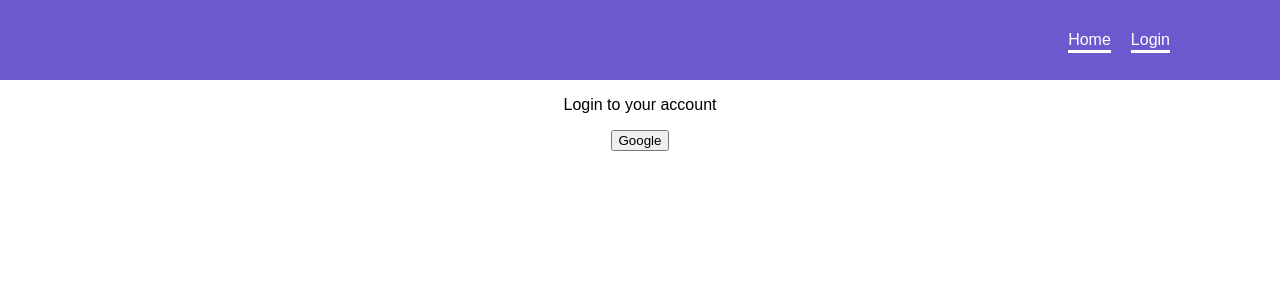
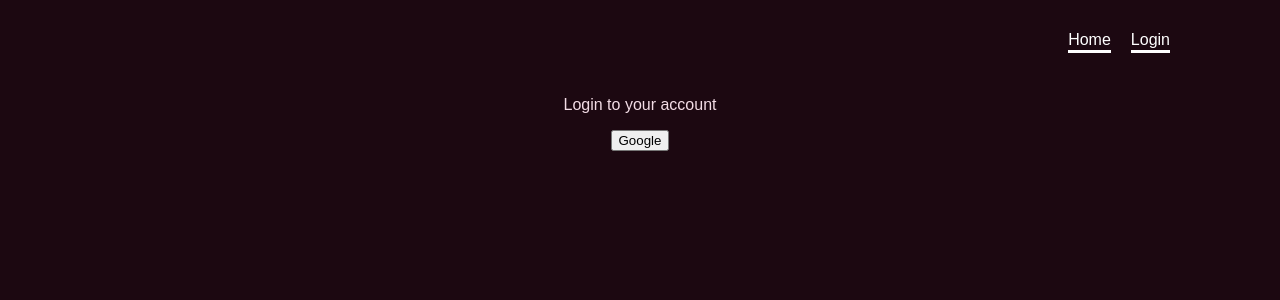
Before and after one commit to CeDwukropek/React-Project, a React (Create React App) app: page / in a window 1280 px wide. Shown: the top 300 px of the page. Built offline with nearby package versions, Linux system fonts and the light colour scheme; no server answers.

Commit message:
styling things

```diff
--- a/src/App.css
+++ b/src/App.css
@@ -1,17 +1,50 @@
+@import url('https://fonts.googleapis.com/css2?family=Inter:wght@100..900&display=swap');
+
+:root {
+  --text: #f3dde6;
+  --background: #1c0811;
+  --primary: #e389b0;
+  --secondary: #8e1b4d;
+  --accent: #e93886;
+}
+
+body{
+  background-color: var(--background);
+  font-family: "Inter", sans-serif;
+  font-optical-sizing: auto;
+  margin: 0 auto;
+  box-sizing: border-box;
+  font-family: Arial, Helvetica, sans-serif;
+  color: var(--text);
+  position: relative;
+}
+
 .App{
   text-align: center;
 }
 
-body{
-  margin: 0 auto;
-  box-sizing: border-box;
-  font-family: Arial, Helvetica, sans-serif;
+body .shadow {
+  --radius: 1000px;
+  position: absolute;
+  top: 10%;
+  left: -20%;
+  width: var(--radius);
+  height: var(--radius);
+  background: radial-gradient(circle, rgba(233, 56, 134, .3) 0%, rgba(255,0,111,0) 70%);
+}
+
+.button {
+  padding: .5rem 1rem;
+  border-radius: 10px;
+  background-color: var(--accent);
+  border: 0;
+  color: var(--text);
+  cursor: pointer;
 }
 
 .navbar{
   width: 100%;
   height: 80px;
-  background-color: slateblue;
   display: flex;
   align-items: center;
   justify-content: flex-end;
@@ -48,3 +81,8 @@ body{
   height: 50px;
   border-radius: 50%;
 }
+
+.task {
+  background-color: rgba(28, 8, 17, .3);
+  border: 1px solid var(--accent);
+}
--- a/src/Components/Main.tsx
+++ b/src/Components/Main.tsx
@@ -24,6 +24,7 @@ export const Main = () => {
 
   return(
     <>
+    <div className="shadow"></div>
     {tasks.map((item) => (
         <Task
           id={item.id}
@@ -33,12 +34,12 @@ export const Main = () => {
           complete={() => completeTask(item)}
         />
       ))}
-      <div>
+      <div className="task">
         <input type='text' value={toDoVal} onChange={e => setTasks(e.target.value)} />
-        <button onClick={() => {
+        <button className="button" onClick={() => {
             addTask({id: ID, value: toDoVal, completed: false})
             setTasks("")
-          }}>Add</button>
+          }}>Create</button>
       </div>
     </>
   )
--- a/src/Components/Task.tsx
+++ b/src/Components/Task.tsx
@@ -13,10 +13,12 @@ type TaskComponent = {
 
 export const Task = (props: TaskComponent) => {
     return(
-        <div key={props.id} className={props.completed ? "completed" : ""}>
-            <p>{props.value}</p>
-            <button onClick={props.delete}>Remove</button>
-            <button onClick={props.complete}>Complete</button>
+        <div className="task">
+            <div key={props.id} className={props.completed ? "completed" : ""}>
+                <p>{props.value}</p>
+                <button onClick={props.delete}>Remove</button>
+                <button onClick={props.complete}>Complete</button>
+            </div>
         </div>
     )
 }
--- a/src_logging/App.css
+++ /dev/null
@@ -1,50 +0,0 @@
-.App{
-  text-align: center;
-}
-
-body{
-  margin: 0 auto;
-  box-sizing: border-box;
-  font-family: Arial, Helvetica, sans-serif;
-}
-
-.navbar{
-  width: 100%;
-  height: 80px;
-  background-color: slateblue;
-  display: flex;
-  align-items: center;
-  justify-content: flex-end;
-}
-
-.navbar .links{
-  text-align: center;
-  margin-right: 50px;
-}
-
-.links a{
-  color: white;
-  text-decoration: none;
-  border-bottom: 3px solid white;
-  padding-bottom: 2px;
-  margin: 10px;
-}
-
-.navbar .user{
-  display: flex;
-  justify-content: center;
-  align-items: center;
-  margin-right: 50px;
-}
-
-.user p{
-  font-size: 15px;
-  margin-right: 10px;
-  color: white;
-}
-
-.user img{
-  width: 50px;
-  height: 50px;
-  border-radius: 50%;
-}
--- a/src_logging/pages/main.tsx
+++ /dev/null
@@ -1,3 +0,0 @@
-export const Main = () => {
-    return <div>Home page</div>
-}
--- a/src_logging/react-app-env.d.ts
+++ /dev/null
@@ -1 +0,0 @@
-/// <reference types="react-scripts" />
```
Also changed, not shown: src_logging/App.tsx (deleted, +0 -22 lines), src_logging/components/navbar.tsx (deleted, +0 -30 lines), src_logging/config/firebase.ts (deleted, +0 -16 lines), src_logging/index.tsx (deleted, +0 -12 lines), src_logging/pages/login.tsx (deleted, +0 -18 lines), src/Colors.txt (added).
